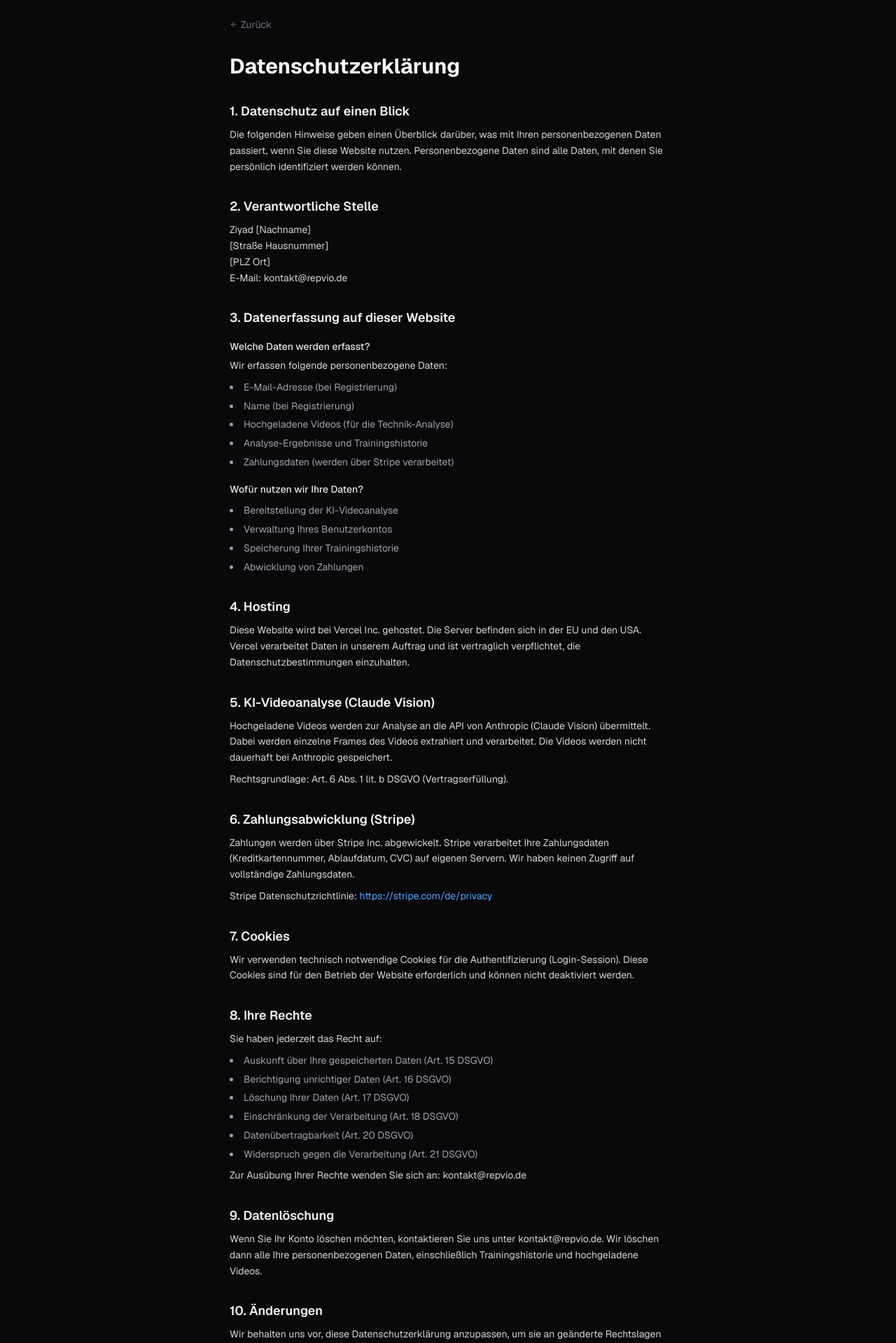
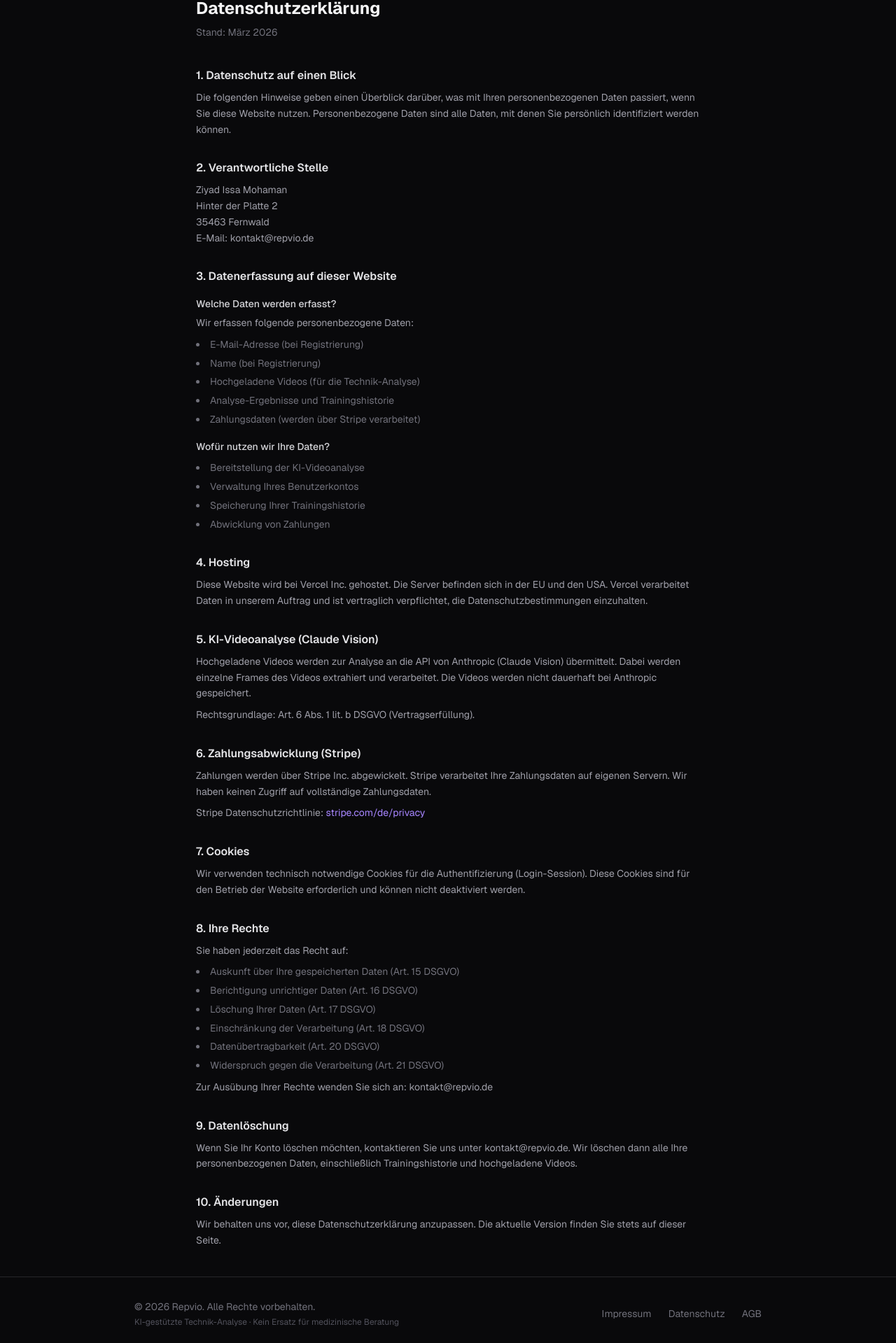
Before and after one commit to Zydim/repvio, a Next.js app in the folder frontend/: page /datenschutz in a window 1280 px wide. Shown: the part 109-2028 px from the top of the page at 70% size. Built offline with nearby package versions, Linux system fonts and the light colour scheme; no server answers.

Commit message:
Fix legal pages layout, add Navbar/Footer to Datenschutz/Impressum, update ProgressChart pill colors

```diff
--- a/frontend/app/agb/page.tsx
+++ b/frontend/app/agb/page.tsx
@@ -6,7 +6,7 @@ export default function AGBPage() {
   return (
     <div className="min-h-screen bg-zinc-950 flex flex-col">
       <Navbar />
-      <div className="max-w-3xl mx-auto px-4 md:px-6 py-10 flex-1 w-full prose prose-invert prose-sm max-w-none">
+      <div className="max-w-3xl mx-auto px-4 md:px-6 py-10 flex-1 w-full">
         <h1 className="text-2xl font-bold mb-6">Allgemeine Geschäftsbedingungen (AGB)</h1>
         <p className="text-zinc-500 text-sm mb-8">Stand: März 2026</p>
 
--- a/frontend/app/datenschutz/page.tsx
+++ b/frontend/app/datenschutz/page.tsx
@@ -1,29 +1,18 @@
-import Link from "next/link";
-import { ArrowLeft } from "lucide-react";
+import Navbar from "@/components/Navbar";
+import Footer from "@/components/Footer";
 
 export default function DatenschutzPage() {
   return (
-    <div className="min-h-screen bg-zinc-950 text-zinc-100">
-      <nav className="flex items-center justify-between px-8 py-5 border-b border-zinc-800">
-        <Link href="/" className="text-xl font-bold tracking-tight">
-          Repvio
-        </Link>
-      </nav>
+    <div className="min-h-screen bg-zinc-950 text-zinc-100 flex flex-col">
+      <Navbar />
 
-      <div className="max-w-2xl mx-auto px-6 py-16">
-        <Link
-          href="/"
-          className="text-sm text-zinc-500 hover:text-zinc-300 inline-flex items-center gap-1 mb-8"
-        >
-          <ArrowLeft className="w-3 h-3" />
-          Zurück
-        </Link>
+      <div className="max-w-3xl mx-auto px-4 md:px-6 py-10 flex-1 w-full">
+        <h1 className="text-2xl font-bold mb-2">Datenschutzerklärung</h1>
+        <p className="text-zinc-500 text-sm mb-10">Stand: März 2026</p>
 
-        <h1 className="text-3xl font-bold mb-8">Datenschutzerklärung</h1>
-
-        <div className="space-y-8 text-zinc-300 text-sm leading-relaxed">
+        <div className="space-y-8 text-zinc-400 text-sm leading-relaxed">
           <section>
-            <h2 className="text-lg font-semibold text-zinc-100 mb-2">1. Datenschutz auf einen Blick</h2>
+            <h2 className="text-base font-semibold text-zinc-200 mb-2">1. Datenschutz auf einen Blick</h2>
             <p>
               Die folgenden Hinweise geben einen Überblick darüber, was mit Ihren personenbezogenen
               Daten passiert, wenn Sie diese Website nutzen. Personenbezogene Daten sind alle Daten,
@@ -32,29 +21,28 @@ export default function DatenschutzPage() {
           </section>
 
           <section>
-            <h2 className="text-lg font-semibold text-zinc-100 mb-2">2. Verantwortliche Stelle</h2>
+            <h2 className="text-base font-semibold text-zinc-200 mb-2">2. Verantwortliche Stelle</h2>
             <p>
-              Ziyad [Nachname]<br />
-              [Straße Hausnummer]<br />
-              [PLZ Ort]<br />
+              Ziyad Issa Mohaman<br />
+              Hinter der Platte 2<br />
+              35463 Fernwald<br />
               E-Mail: kontakt@repvio.de
             </p>
           </section>
 
           <section>
-            <h2 className="text-lg font-semibold text-zinc-100 mb-2">3. Datenerfassung auf dieser Website</h2>
-            <h3 className="font-medium text-zinc-200 mt-4 mb-1">Welche Daten werden erfasst?</h3>
+            <h2 className="text-base font-semibold text-zinc-200 mb-2">3. Datenerfassung auf dieser Website</h2>
+            <h3 className="font-medium text-zinc-300 mt-4 mb-1">Welche Daten werden erfasst?</h3>
             <p>Wir erfassen folgende personenbezogene Daten:</p>
-            <ul className="list-disc list-inside mt-2 space-y-1 text-zinc-400">
+            <ul className="list-disc list-inside mt-2 space-y-1 text-zinc-500">
               <li>E-Mail-Adresse (bei Registrierung)</li>
               <li>Name (bei Registrierung)</li>
               <li>Hochgeladene Videos (für die Technik-Analyse)</li>
               <li>Analyse-Ergebnisse und Trainingshistorie</li>
               <li>Zahlungsdaten (werden über Stripe verarbeitet)</li>
             </ul>
-
-            <h3 className="font-medium text-zinc-200 mt-4 mb-1">Wofür nutzen wir Ihre Daten?</h3>
-            <ul className="list-disc list-inside mt-2 space-y-1 text-zinc-400">
+            <h3 className="font-medium text-zinc-300 mt-4 mb-1">Wofür nutzen wir Ihre Daten?</h3>
+            <ul className="list-disc list-inside mt-2 space-y-1 text-zinc-500">
               <li>Bereitstellung der KI-Videoanalyse</li>
               <li>Verwaltung Ihres Benutzerkontos</li>
               <li>Speicherung Ihrer Trainingshistorie</li>
@@ -63,7 +51,7 @@ export default function DatenschutzPage() {
           </section>
 
           <section>
-            <h2 className="text-lg font-semibold text-zinc-100 mb-2">4. Hosting</h2>
+            <h2 className="text-base font-semibold text-zinc-200 mb-2">4. Hosting</h2>
             <p>
               Diese Website wird bei Vercel Inc. gehostet. Die Server befinden sich in der EU
               und den USA. Vercel verarbeitet Daten in unserem Auftrag und ist vertraglich
@@ -72,50 +60,41 @@ export default function DatenschutzPage() {
           </section>
 
           <section>
-            <h2 className="text-lg font-semibold text-zinc-100 mb-2">5. KI-Videoanalyse (Claude Vision)</h2>
+            <h2 className="text-base font-semibold text-zinc-200 mb-2">5. KI-Videoanalyse (Claude Vision)</h2>
             <p>
               Hochgeladene Videos werden zur Analyse an die API von Anthropic (Claude Vision)
               übermittelt. Dabei werden einzelne Frames des Videos extrahiert und verarbeitet.
               Die Videos werden nicht dauerhaft bei Anthropic gespeichert.
             </p>
-            <p className="mt-2">
-              Rechtsgrundlage: Art. 6 Abs. 1 lit. b DSGVO (Vertragserfüllung).
-            </p>
+            <p className="mt-2">Rechtsgrundlage: Art. 6 Abs. 1 lit. b DSGVO (Vertragserfüllung).</p>
           </section>
 
           <section>
-            <h2 className="text-lg font-semibold text-zinc-100 mb-2">6. Zahlungsabwicklung (Stripe)</h2>
+            <h2 className="text-base font-semibold text-zinc-200 mb-2">6. Zahlungsabwicklung (Stripe)</h2>
             <p>
               Zahlungen werden über Stripe Inc. abgewickelt. Stripe verarbeitet Ihre Zahlungsdaten
-              (Kreditkartennummer, Ablaufdatum, CVC) auf eigenen Servern. Wir haben keinen Zugriff
-              auf vollständige Zahlungsdaten.
+              auf eigenen Servern. Wir haben keinen Zugriff auf vollständige Zahlungsdaten.
             </p>
             <p className="mt-2">
               Stripe Datenschutzrichtlinie:{" "}
-              <a
-                href="https://stripe.com/de/privacy"
-                target="_blank"
-                rel="noopener noreferrer"
-                className="text-blue-400 hover:underline"
-              >
-                https://stripe.com/de/privacy
+              <a href="https://stripe.com/de/privacy" target="_blank" rel="noopener noreferrer" className="text-violet-400 hover:text-violet-300 transition-colors">
+                stripe.com/de/privacy
               </a>
             </p>
           </section>
 
           <section>
-            <h2 className="text-lg font-semibold text-zinc-100 mb-2">7. Cookies</h2>
+            <h2 className="text-base font-semibold text-zinc-200 mb-2">7. Cookies</h2>
             <p>
               Wir verwenden technisch notwendige Cookies für die Authentifizierung (Login-Session).
-              Diese Cookies sind für den Betrieb der Website erforderlich und können nicht
-              deaktiviert werden.
+              Diese Cookies sind für den Betrieb der Website erforderlich und können nicht deaktiviert werden.
             </p>
           </section>
 
           <section>
-            <h2 className="text-lg font-semibold text-zinc-100 mb-2">8. Ihre Rechte</h2>
+            <h2 className="text-base font-semibold text-zinc-200 mb-2">8. Ihre Rechte</h2>
             <p>Sie haben jederzeit das Recht auf:</p>
-            <ul className="list-disc list-inside mt-2 space-y-1 text-zinc-400">
+            <ul className="list-disc list-inside mt-2 space-y-1 text-zinc-500">
               <li>Auskunft über Ihre gespeicherten Daten (Art. 15 DSGVO)</li>
               <li>Berichtigung unrichtiger Daten (Art. 16 DSGVO)</li>
               <li>Löschung Ihrer Daten (Art. 17 DSGVO)</li>
@@ -123,31 +102,27 @@ export default function DatenschutzPage() {
               <li>Datenübertragbarkeit (Art. 20 DSGVO)</li>
               <li>Widerspruch gegen die Verarbeitung (Art. 21 DSGVO)</li>
             </ul>
-            <p className="mt-2">
-              Zur Ausübung Ihrer Rechte wenden Sie sich an: kontakt@repvio.de
+            <p className="mt-2">Zur Ausübung Ihrer Rechte wenden Sie sich an: kontakt@repvio.de</p>
+          </section>
+
+          <section>
+            <h2 className="text-base font-semibold text-zinc-200 mb-2">9. Datenlöschung</h2>
+            <p>
+              Wenn Sie Ihr Konto löschen möchten, kontaktieren Sie uns unter kontakt@repvio.de.
+              Wir löschen dann alle Ihre personenbezogenen Daten, einschließlich Trainingshistorie und hochgeladene Videos.
             </p>
           </section>
 
           <section>
-            <h2 className="text-lg font-semibold text-zinc-100 mb-2">9. Datenlöschung</h2>
+            <h2 className="text-base font-semibold text-zinc-200 mb-2">10. Änderungen</h2>
             <p>
-              Wenn Sie Ihr Konto löschen möchten, kontaktieren Sie uns unter kontakt@repvio.de.
-              Wir löschen dann alle Ihre personenbezogenen Daten, einschließlich Trainingshistorie
-              und hochgeladene Videos.
+              Wir behalten uns vor, diese Datenschutzerklärung anzupassen. Die aktuelle Version finden Sie stets auf dieser Seite.
             </p>
-          </section>
-
-          <section>
-            <h2 className="text-lg font-semibold text-zinc-100 mb-2">10. Änderungen</h2>
-            <p>
-              Wir behalten uns vor, diese Datenschutzerklärung anzupassen, um sie an geänderte
-              Rechtslagen oder Änderungen des Dienstes anzupassen. Die aktuelle Version finden
-              Sie stets auf dieser Seite.
-            </p>
-            <p className="mt-2 text-zinc-500">Stand: März 2026</p>
           </section>
         </div>
       </div>
+
+      <Footer />
     </div>
   );
 }
--- a/frontend/app/impressum/page.tsx
+++ b/frontend/app/impressum/page.tsx
@@ -1,92 +1,65 @@
-import Link from "next/link";
-import { ArrowLeft } from "lucide-react";
+import Navbar from "@/components/Navbar";
+import Footer from "@/components/Footer";
 
 export default function ImpressumPage() {
   return (
-    <div className="min-h-screen bg-zinc-950 text-zinc-100">
-      <nav className="flex items-center justify-between px-8 py-5 border-b border-zinc-800">
-        <Link href="/" className="text-xl font-bold tracking-tight">
-          Repvio
-        </Link>
-      </nav>
+    <div className="min-h-screen bg-zinc-950 text-zinc-100 flex flex-col">
+      <Navbar />
 
-      <div className="max-w-2xl mx-auto px-6 py-16">
-        <Link
-          href="/"
-          className="text-sm text-zinc-500 hover:text-zinc-300 inline-flex items-center gap-1 mb-8"
-        >
-          <ArrowLeft className="w-3 h-3" />
-          Zurück
-        </Link>
+      <div className="max-w-3xl mx-auto px-4 md:px-6 py-10 flex-1 w-full">
+        <h1 className="text-2xl font-bold mb-2">Impressum</h1>
+        <p className="text-zinc-500 text-sm mb-10">Angaben gemäß § 5 TMG</p>
 
-        <h1 className="text-3xl font-bold mb-8">Impressum</h1>
-
-        <div className="space-y-6 text-zinc-300 text-sm leading-relaxed">
+        <div className="space-y-8 text-zinc-400 text-sm leading-relaxed">
           <section>
-            <h2 className="text-lg font-semibold text-zinc-100 mb-2">Angaben gemäß § 5 TMG</h2>
+            <h2 className="text-base font-semibold text-zinc-200 mb-2">Betreiber</h2>
             <p>
-              Ziyad [Nachname]<br />
-              [Straße Hausnummer]<br />
-              [PLZ Ort]<br />
+              Ziyad Issa Mohaman<br />
+              Hinter der Platte 2<br />
+              35463 Fernwald<br />
               Deutschland
             </p>
           </section>
 
           <section>
-            <h2 className="text-lg font-semibold text-zinc-100 mb-2">Kontakt</h2>
+            <h2 className="text-base font-semibold text-zinc-200 mb-2">Kontakt</h2>
+            <p>E-Mail: kontakt@repvio.de</p>
+          </section>
+
+          <section>
+            <h2 className="text-base font-semibold text-zinc-200 mb-2">Verantwortlich für den Inhalt nach § 55 Abs. 2 RStV</h2>
             <p>
-              E-Mail: kontakt@repvio.de
+              Ziyad Issa Mohaman<br />
+              Hinter der Platte 2<br />
+              35463 Fernwald
             </p>
           </section>
 
           <section>
-            <h2 className="text-lg font-semibold text-zinc-100 mb-2">Umsatzsteuer-ID</h2>
+            <h2 className="text-base font-semibold text-zinc-200 mb-2">Streitschlichtung</h2>
             <p>
-              Umsatzsteuer-Identifikationsnummer gemäß § 27a Umsatzsteuergesetz:<br />
-              [USt-IdNr. eintragen, falls vorhanden]
+              Die Europäische Kommission stellt eine Plattform zur Online-Streitbeilegung (OS) bereit:{" "}
+              <a href="https://ec.europa.eu/consumers/odr/" target="_blank" rel="noopener noreferrer" className="text-violet-400 hover:text-violet-300 transition-colors">
+                ec.europa.eu/consumers/odr
+              </a>
+            </p>
+            <p className="mt-2">
+              Wir sind nicht bereit oder verpflichtet, an Streitbeilegungsverfahren vor einer Verbraucherschlichtungsstelle teilzunehmen.
             </p>
           </section>
 
           <section>
-            <h2 className="text-lg font-semibold text-zinc-100 mb-2">Verantwortlich für den Inhalt nach § 55 Abs. 2 RStV</h2>
+            <h2 className="text-base font-semibold text-zinc-200 mb-2">Haftung für Inhalte</h2>
             <p>
-              Ziyad [Nachname]<br />
-              [Straße Hausnummer]<br />
-              [PLZ Ort]
-            </p>
-          </section>
-
-          <section>
-            <h2 className="text-lg font-semibold text-zinc-100 mb-2">Streitschlichtung</h2>
-            <p>
-              Die Europäische Kommission stellt eine Plattform zur Online-Streitbeilegung (OS) bereit:{" "}
-              <a
-                href="https://ec.europa.eu/consumers/odr/"
-                target="_blank"
-                rel="noopener noreferrer"
-                className="text-blue-400 hover:underline"
-              >
-                https://ec.europa.eu/consumers/odr/
-              </a>
-            </p>
-            <p className="mt-2">
-              Wir sind nicht bereit oder verpflichtet, an Streitbeilegungsverfahren vor einer
-              Verbraucherschlichtungsstelle teilzunehmen.
-            </p>
-          </section>
-
-          <section>
-            <h2 className="text-lg font-semibold text-zinc-100 mb-2">Haftung für Inhalte</h2>
-            <p>
-              Als Diensteanbieter sind wir gemäß § 7 Abs.1 TMG für eigene Inhalte auf diesen Seiten
-              nach den allgemeinen Gesetzen verantwortlich. Nach §§ 8 bis 10 TMG sind wir als
-              Diensteanbieter jedoch nicht verpflichtet, übermittelte oder gespeicherte fremde
-              Informationen zu überwachen oder nach Umständen zu forschen, die auf eine rechtswidrige
-              Tätigkeit hinweisen.
+              Als Diensteanbieter sind wir gemäß § 7 Abs.1 TMG für eigene Inhalte auf diesen Seiten nach den allgemeinen Gesetzen verantwortlich.
+              Nach §§ 8 bis 10 TMG sind wir als Diensteanbieter jedoch nicht verpflichtet, übermittelte oder gespeicherte fremde Informationen
+              zu überwachen oder nach Umständen zu forschen, die auf eine rechtswidrige Tätigkeit hinweisen.
             </p>
           </section>
         </div>
       </div>
+
+      <Footer />
     </div>
   );
 }
```
Also changed, not shown: frontend/components/ProgressChart.tsx (+5 -5 lines).
